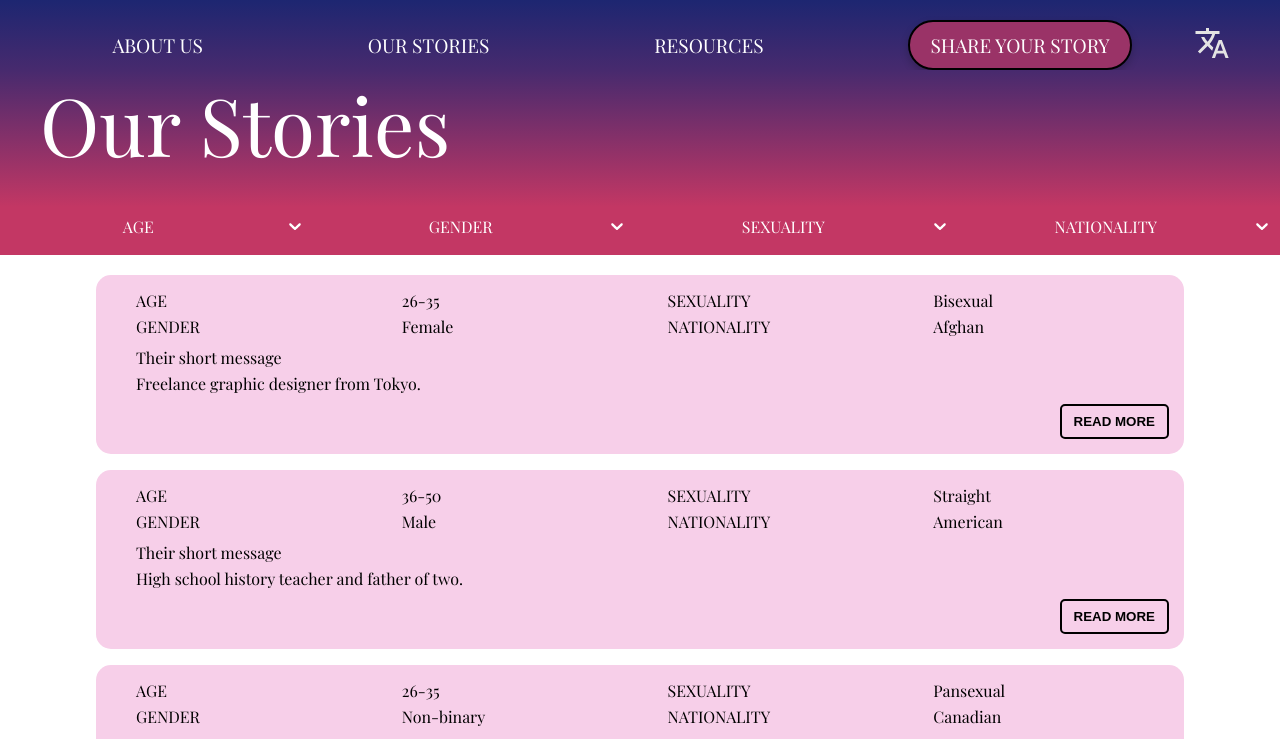
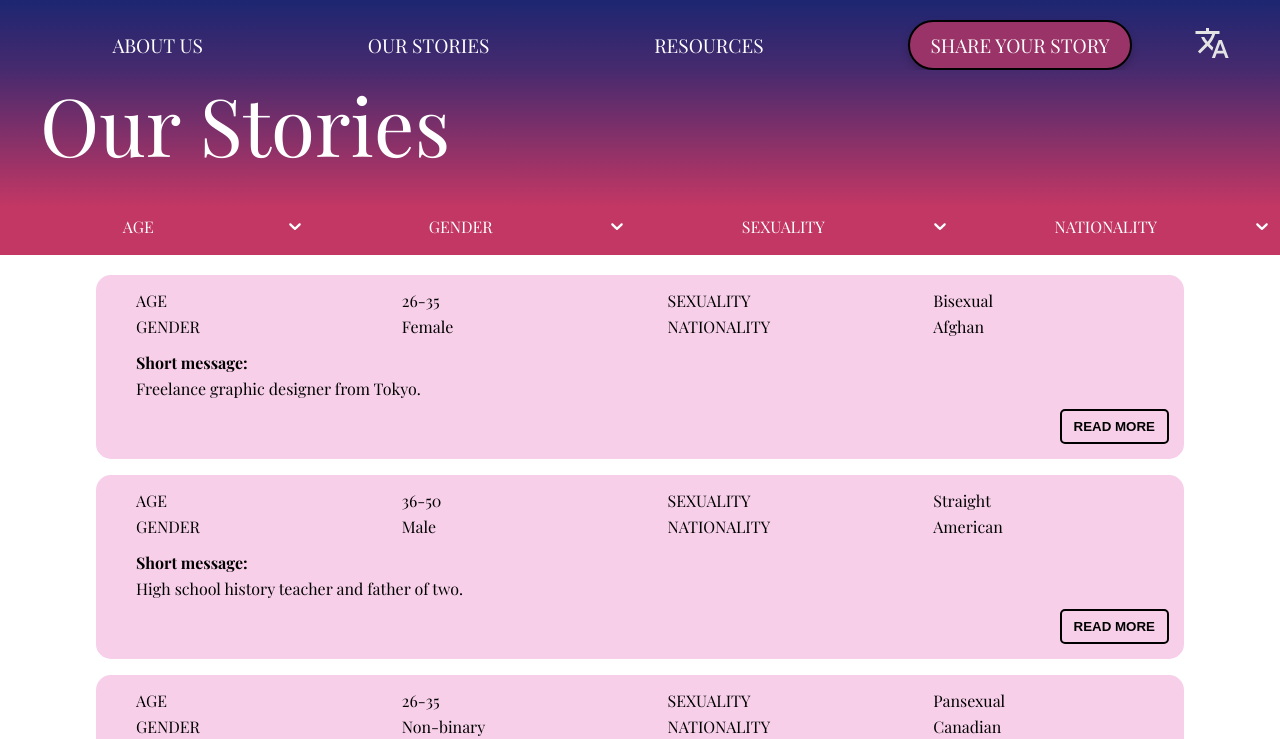
Before and after one commit to Xelo04/Mindful-Media, a React (Vite) app: page /our-stories in a window 1280 px wide. Shown: the top 739 px of the page. Built offline with nearby package versions, Linux system fonts and the light colour scheme; a web font is replaced by a local one.

Commit message:
Refine short message display in FilteredStories component and update styles

```diff
--- a/src/components/filtered-list/FilteredStories.tsx
+++ b/src/components/filtered-list/FilteredStories.tsx
@@ -111,7 +111,7 @@ const FilteredStories = ({
                 <p>NATIONALITY</p>
                 <p>{story.nationality}</p>
               </div>
-              <p>Their short message</p>
+              <p className="short-description-title">Short message:</p>
               <p className="short-description">{story.shortDescription}</p>
               <div
                 className={`long-description${
--- a/src/components/filtered-list/filteredStories.scss
+++ b/src/components/filtered-list/filteredStories.scss
@@ -26,7 +26,10 @@
         display: grid;
         grid-template-columns: 1fr 1fr 1fr 1fr;
         gap: 5px;
-        margin-bottom: 10px;
+        margin-bottom: 15px;
+      }
+      .short-description-title {
+        font-weight: bold;
       }
       .short-description {
         margin-top: 5px;
@@ -56,6 +59,7 @@
         .title {
           text-align: center;
           padding-bottom: 5px;
+          font-weight: bold;
         }
       }
 
```
Also changed, not shown: 1 other file (tests, documents, lock files or other folders).
